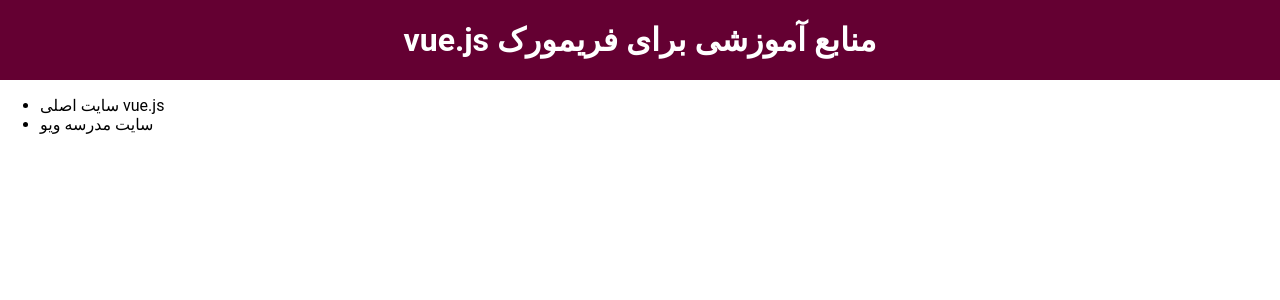
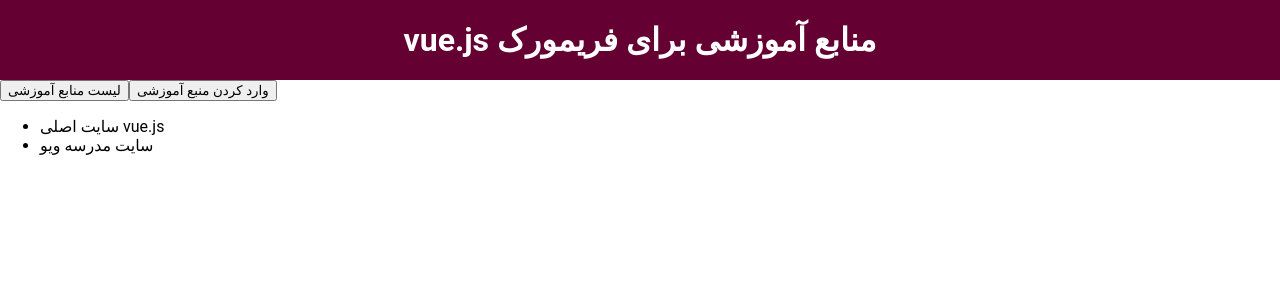
Before and after one commit to ho3inmoradiii/LearningResourcesApp, a Vue app: page / in a window 1280 px wide. Shown: the top 300 px of the page. Built offline with nearby package versions, Linux system fonts and the light colour scheme.

Commit message:
add tabs for switch between pages

```diff
--- a/src/App.vue
+++ b/src/App.vue
@@ -1,5 +1,9 @@
 <template>
     <the-header></the-header>
+
+    <button @click="setSelectedCmp('stored-resource')">لیست منابع آموزشی</button>
+    <button @click="setSelectedCmp('input-resource')">وارد کردن منبع آموزشی</button>
+
     <ul>
         <li v-for="res in resourcedData" :key="res">
             {{ res.title}}
@@ -15,6 +19,7 @@
         },
         data(){
             return{
+                selectedCmp:'stored-resource',
                 resourcedData:[
                     {
                         id:'learning-vue',
@@ -30,7 +35,17 @@
                     },
                 ]
             }
-
+        },
+        methods:{
+            setSelectedCmp(cmp){
+                if (cmp === 'stored-resource'){
+                    console.log(cmp);
+                    this.selectedCmp = 'stored-resource';
+                }else{
+                    console.log(cmp);
+                    this.selectedCmp = 'input-resource';
+                }
+            }
         }
     }
 </script>
--- a/src/components/layout/BaseCard.vue
+++ b/src/components/layout/BaseCard.vue
@@ -0,0 +1,15 @@
+<template>
+    <div>
+        <slot></slot>
+    </div>
+</template>
+
+<style>
+    div {
+        border-radius: 12px;
+        box-shadow: 0 2px 8px rgba(0, 0, 0, 0.26);
+        padding: 1rem;
+        margin: 2rem auto;
+        max-width: 40rem;
+    }
+</style>
```
Also changed, not shown: src/components/LearningResource.vue (added, +39 -0 lines).
